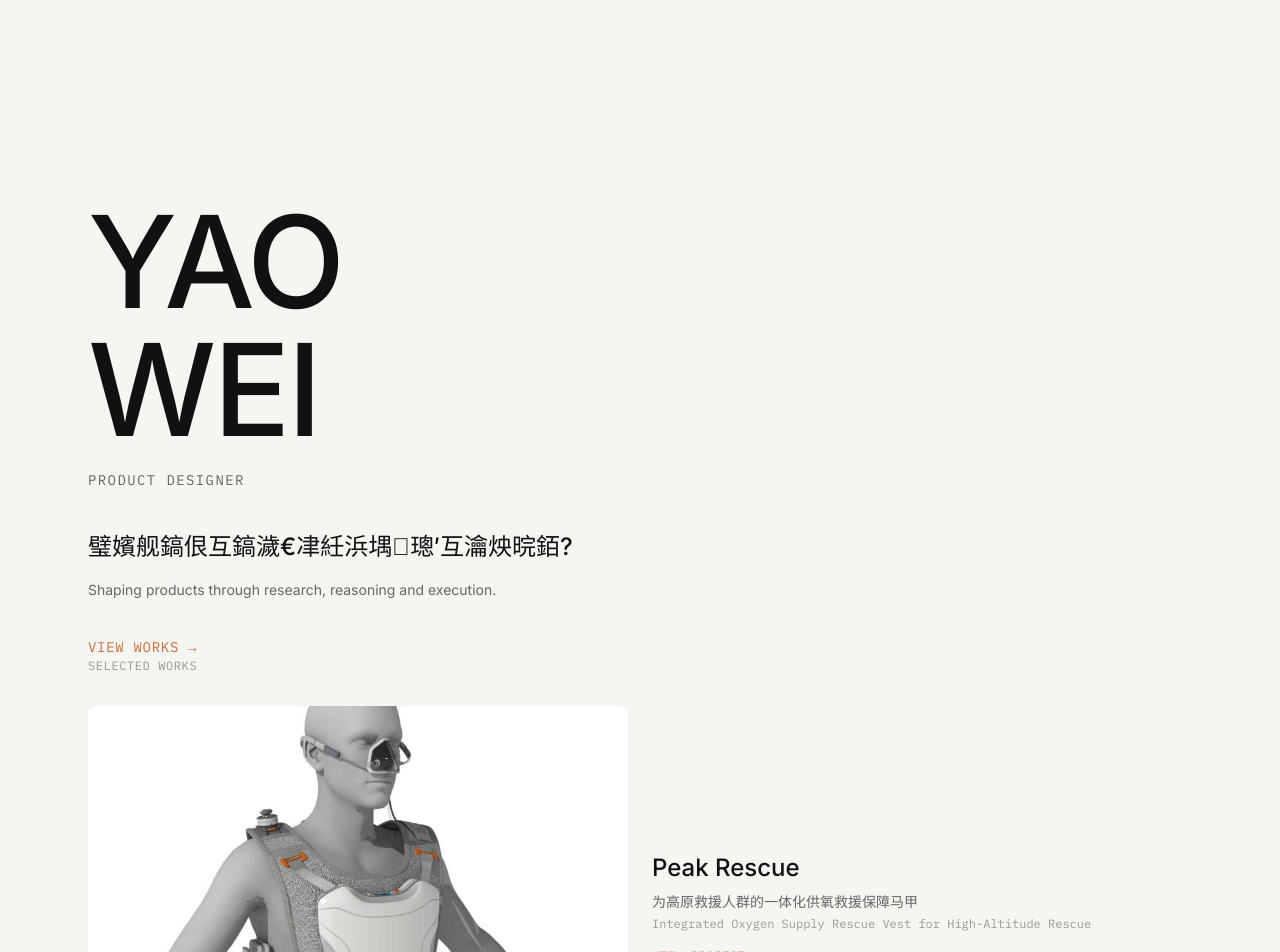
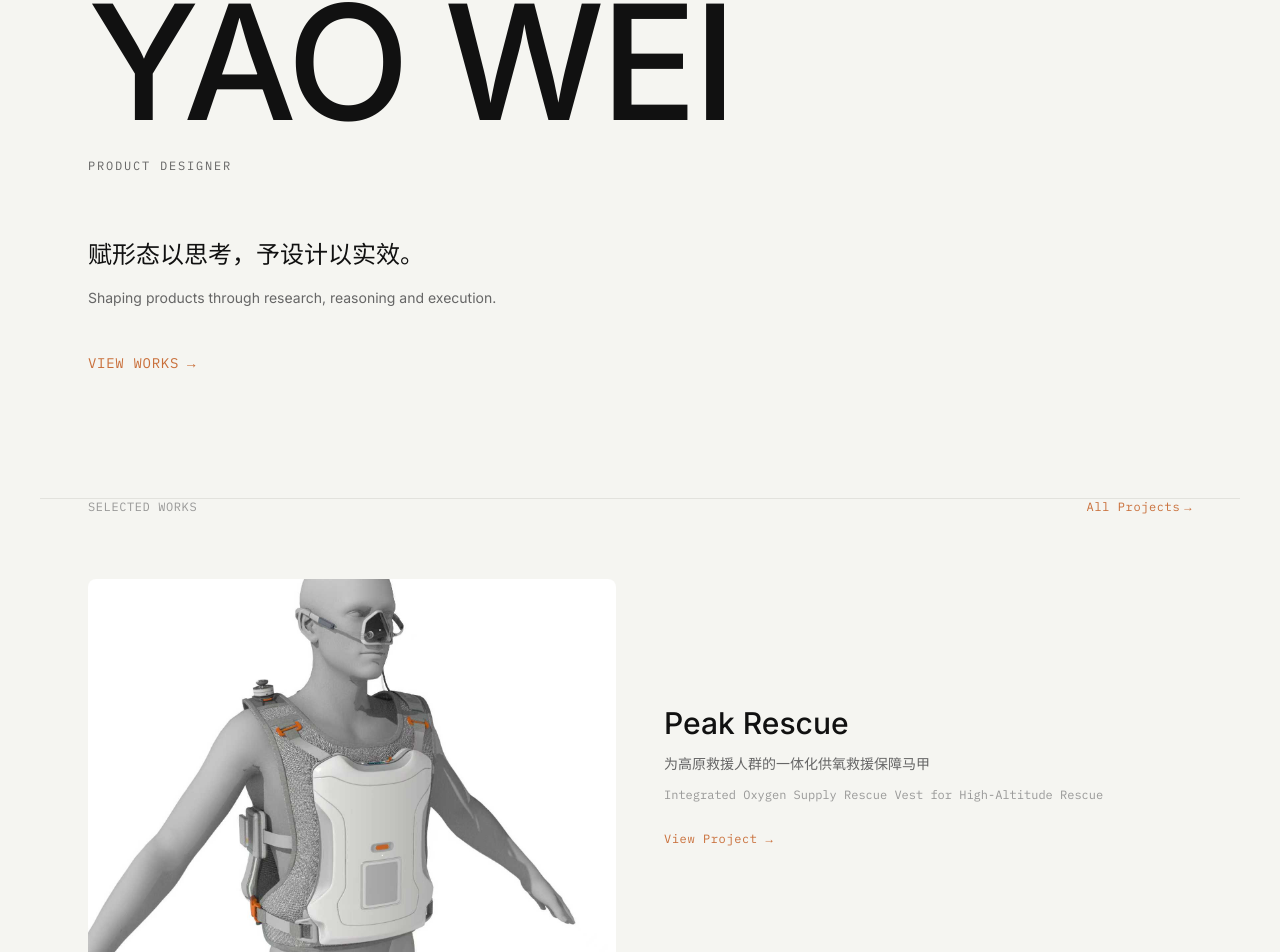
Before and after one commit to yoaw6959-spec/portfolio-site, a Next.js app: page / in a window 1280 px wide. Shown: the part 142-1094 px from the top of the page. Built offline with nearby package versions, Linux system fonts and the light colour scheme.

Commit message:
Improve homepage hero, project cards, and footer layout

```diff
--- a/app/page.tsx
+++ b/app/page.tsx
@@ -1,5 +1,4 @@
 import { staticAsset } from "@/lib/paths";
-
 import Link from "next/link";
 import ProjectCard from "@/components/ProjectCard";
 import { projects } from "@/data/projects";
@@ -12,54 +11,78 @@ export default function Home() {
   return (
     <>
       {/* Hero */}
-      <section className="section-container min-h-screen flex flex-col justify-end pb-16 pt-28">
-        <h1 className="text-6xl sm:text-7xl md:text-8xl lg:text-9xl font-medium leading-none tracking-tight text-primary">
-          YAO<br />WEI
-        </h1>
-        <p className="mt-4 text-sm font-mono tracking-widest uppercase text-secondary">
-          Product Designer
-        </p>
-        <div className="mt-10 max-w-xl">
+      <section className="section-container min-h-[80vh] flex flex-col justify-center pt-28 pb-16">
+        <div>
+          <h1 className="text-7xl sm:text-8xl md:text-9xl lg:text-[10rem] font-medium leading-none tracking-tight text-primary">
+            YAO WEI
+          </h1>
+          <p className="mt-4 text-xs font-mono tracking-[0.15em] uppercase text-secondary">
+            Product Designer
+          </p>
+        </div>
+        <div className="mt-16 max-w-xl">
           <p className="text-xl md:text-2xl leading-snug font-medium text-primary">
-            璧嬪舰鎬佷互鎬濊€冿紝浜堣璁′互瀹炴晥銆?          </p>
+            赋形态以思考，予设计以实效。
+          </p>
           <p className="mt-4 text-sm text-secondary leading-relaxed">
             Shaping products through research, reasoning and execution.
           </p>
         </div>
-        <div className="mt-8">
-          <Link href="/projects" className="inline-flex items-center gap-2 text-sm font-mono tracking-wider uppercase text-accent hover:text-primary transition-colors">
-            View Works &rarr;
+        <div className="mt-10">
+          <Link
+            href="/projects"
+            className="inline-flex items-center gap-2 text-sm font-mono tracking-wider uppercase text-accent hover:text-primary transition-colors group"
+          >
+            View Works
+            <span className="inline-block transition-transform group-hover:translate-x-1">&rarr;</span>
           </Link>
         </div>
       </section>
 
-      {/* Projects */}
-      <section className="section-container py-16">
-        <h2 className="text-xs font-mono tracking-wider text-tertiary uppercase mb-8">Selected Works</h2>
-        <div className="grid grid-cols-1 gap-16">
+      {/* Selected Works */}
+      <section className="section-container py-24 border-t border-line">
+        <div className="flex flex-col md:flex-row md:items-end justify-between mb-16">
+          <h2 className="text-xs font-mono tracking-wider text-tertiary uppercase">Selected Works</h2>
+          <Link
+            href="/projects"
+            className="mt-4 md:mt-0 text-xs font-mono tracking-wider text-accent hover:text-primary transition-colors flex items-center gap-1"
+          >
+            All Projects <span className="inline-block">&rarr;</span>
+          </Link>
+        </div>
+        <div className="grid grid-cols-1 gap-24">
           {mainProjects.map((project) => (
             <ProjectCard key={project.slug} project={project} />
           ))}
         </div>
-        <div className="mt-10">
-          <Link href="/projects" className="inline-flex items-center gap-2 text-sm font-mono tracking-wider uppercase text-accent hover:text-primary transition-colors">
-            All Works &rarr;
-          </Link>
-        </div>
       </section>
 
-      {/* About */}
-      <section className="section-container py-16 border-t border-line">
-        <div className="grid grid-cols-1 md:grid-cols-2 gap-8 items-start">
-          <div className="aspect-square max-w-xs bg-gray-200 rounded-lg overflow-hidden">
-            <img loading="lazy" decoding="async" src={staticAsset("/images/profile/photo.webp")} alt={aboutData.name} className="w-full h-full object-cover" />
+      {/* About Preview */}
+      <section className="section-container py-24 border-t border-line">
+        <div className="grid grid-cols-1 md:grid-cols-2 gap-12 md:gap-16 items-center">
+          <div className="aspect-[4/5] max-w-md w-full bg-gray-200 rounded-lg overflow-hidden">
+            <img
+              loading="lazy"
+              decoding="async"
+              src={staticAsset("/images/profile/photo.webp")}
+              alt={aboutData.name}
+              className="w-full h-full object-cover"
+            />
           </div>
           <div>
-            <h2 className="text-2xl font-medium text-primary">{aboutData.name}</h2>
-            <p className="text-xs font-mono tracking-wider text-secondary mt-1 uppercase">{aboutData.position}</p>
-            <p className="text-sm text-secondary mt-4 leading-relaxed">{aboutData.bioEn}</p>
-            <Link href="/about" className="inline-flex items-center gap-2 mt-6 text-sm font-mono tracking-wider uppercase text-accent hover:text-primary transition-colors">
-              About &rarr;
+            <h2 className="text-3xl md:text-4xl font-medium text-primary">{aboutData.name}</h2>
+            <p className="text-xs font-mono tracking-[0.15em] uppercase text-secondary mt-3">
+              {aboutData.position}
+            </p>
+            <p className="text-sm text-secondary mt-6 leading-relaxed max-w-md">
+              {aboutData.bioEn}
+            </p>
+            <Link
+              href="/about"
+              className="inline-flex items-center gap-2 mt-8 text-xs font-mono tracking-wider uppercase text-accent hover:text-primary transition-colors group"
+            >
+              More About Me
+              <span className="inline-block transition-transform group-hover:translate-x-1">&rarr;</span>
             </Link>
           </div>
         </div>
--- a/components/Footer.tsx
+++ b/components/Footer.tsx
@@ -1,32 +1,24 @@
-import Link from "next/link";
- import { NAV_ITEMS } from "@/data/navigation";
+import { siteConfig } from "@/data/site";
 
 export default function Footer() {
   return (
-    <footer className="section-container py-12 border-t border-line mt-16">
-      <div className="grid grid-cols-1 md:grid-cols-3 gap-8">
-        <div>
-          <Link href="/" className="text-sm font-mono tracking-wider text-primary">YAO WEI</Link>
-          <p className="mt-3 text-sm text-secondary">Product Designer</p>
-        </div>
-        <div>
-          <h4 className="text-xs font-mono tracking-wider text-tertiary mb-4 uppercase">Navigation</h4>
-          <div className="flex flex-col gap-2">
-            {NAV_ITEMS.map((item) => (
-              <Link key={item.path} href={item.path} className="text-sm text-secondary hover:text-primary transition-colors">{item.label}</Link>
-            ))}
+    <footer className="section-container py-16">
+      <div className="border-t border-line pt-8">
+        <div className="flex flex-col md:flex-row md:items-end justify-between gap-4">
+          <div>
+            <p className="text-sm font-mono tracking-wider text-primary">YAO WEI</p>
+            <p className="text-xs text-tertiary mt-1">Product Designer</p>
+          </div>
+          <div className="flex items-center gap-6">
+            <a href={siteConfig.github} target="_blank" rel="noopener noreferrer" className="text-xs font-mono text-secondary hover:text-primary transition-colors">
+              GitHub
+            </a>
+            <a href={"mailto:" + siteConfig.email} className="text-xs font-mono text-secondary hover:text-primary transition-colors">
+              Email
+            </a>
           </div>
         </div>
-        <div>
-          <h4 className="text-xs font-mono tracking-wider text-tertiary mb-4 uppercase">Contact</h4>
-          <div className="flex flex-col gap-2">
-            <a href="https://github.com/yoaw6959-spec" target="_blank" rel="noopener noreferrer" className="text-sm text-secondary hover:text-primary transition-colors">GitHub</a>
-            <a href="mailto:hello@yaowei.design" className="text-sm text-secondary hover:text-primary transition-colors">Email</a>
-          </div>
-        </div>
-      </div>
-      <div className="mt-8 pt-6 border-t border-line text-xs text-tertiary font-mono">
-        &copy; 2026 YAO WEI
+        <p className="mt-6 text-xs text-tertiary font-mono">&copy; 2026 YAO WEI</p>
       </div>
     </footer>
   );
--- a/components/ProjectCard.tsx
+++ b/components/ProjectCard.tsx
@@ -7,23 +7,34 @@ interface ProjectCardProps {
 
 export default function ProjectCard({ project }: ProjectCardProps) {
   return (
-    <Link href={`/projects/${project.slug}`} className="group block">
-      <article className="grid grid-cols-1 md:grid-cols-2 gap-6 items-center">
+    <div className="group cursor-pointer">
+      <Link href={"/projects/" + project.slug}>
+        <div className="grid grid-cols-1 md:grid-cols-2 gap-8 md:gap-12 items-center">
           <div className="aspect-[4/3] bg-gray-200 rounded-lg overflow-hidden">
-          <img loading="lazy" decoding="async"             src={project.images.cover.src}
+            <img
+              loading="lazy"
+              decoding="async"
+              src={project.images.cover.src}
               alt={project.images.cover.alt}
-            className="w-full h-full object-cover group-hover:scale-105 transition-transform duration-500"
+              className="w-full h-full object-cover transition-transform duration-700 ease-out group-hover:scale-[1.03]"
             />
           </div>
-        <div>
-          <h3 className="text-xl md:text-2xl font-medium text-primary group-hover:text-accent transition-colors">
+          <div className="space-y-3">
+            <h3 className="text-2xl md:text-3xl font-medium text-primary transition-colors duration-300">
               {project.title}
             </h3>
-          <p className="text-sm text-secondary mt-2">{project.subtitleCn}</p>
-          <p className="text-xs text-tertiary mt-1 font-mono">{project.subtitle}</p>
-          <span className="inline-block mt-4 text-xs font-mono tracking-wider text-accent uppercase">View Project &rarr;</span>
+            <p className="text-sm text-secondary leading-relaxed">
+              {project.subtitleCn}
+            </p>
+            <p className="text-xs text-tertiary font-mono">
+              {project.subtitle}
+            </p>
+            <span className="inline-block mt-4 text-xs font-mono tracking-wider text-accent group-hover:text-primary transition-colors duration-300">
+              View Project →
+            </span>
           </div>
-      </article>
+        </div>
       </Link>
+    </div>
   );
 }
```
Lines whose indentation alone changed are shown as unchanged.
